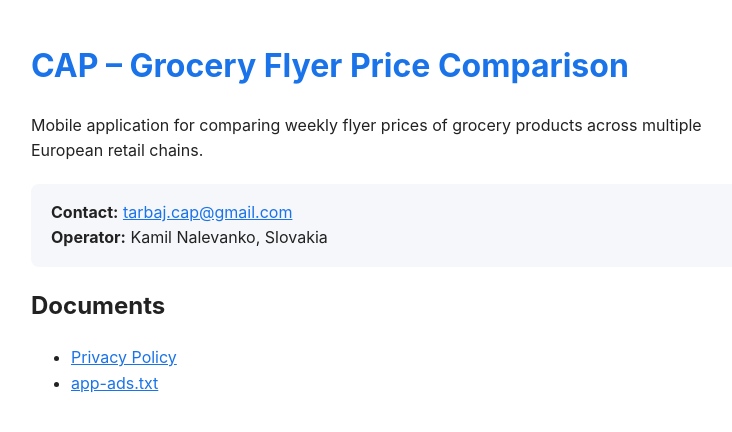
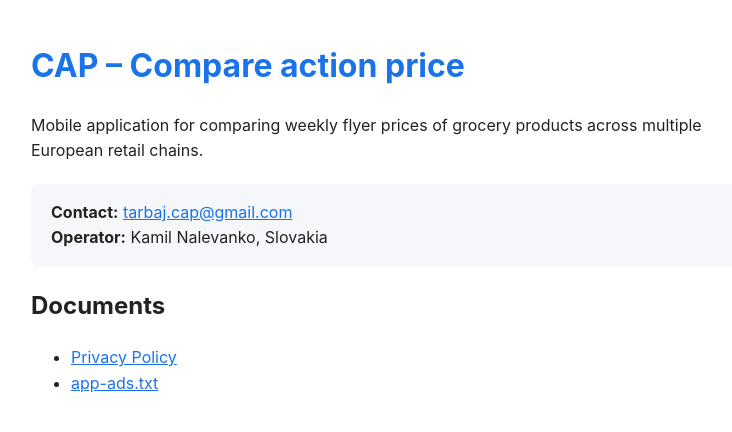
Before and after one commit to tarbajcap/tarbajcap.github.io, a plain HTML site: page index.html in a window 1280 px wide. Shown: the whole page, without its empty margins (249-981 px from the left). Drawn offline with Linux system fonts and the light colour scheme.

Commit message:
Update index.html

```diff
--- a/index.html
+++ b/index.html
@@ -24,7 +24,7 @@
   </style>
 </head>
 <body>
-  <h1>CAP – Grocery Flyer Price Comparison</h1>
+  <h1>CAP – Compare action price</h1>
   <p>Mobile application for comparing weekly flyer prices of grocery products across multiple European retail chains.</p>
 
   <div class="box">
```
